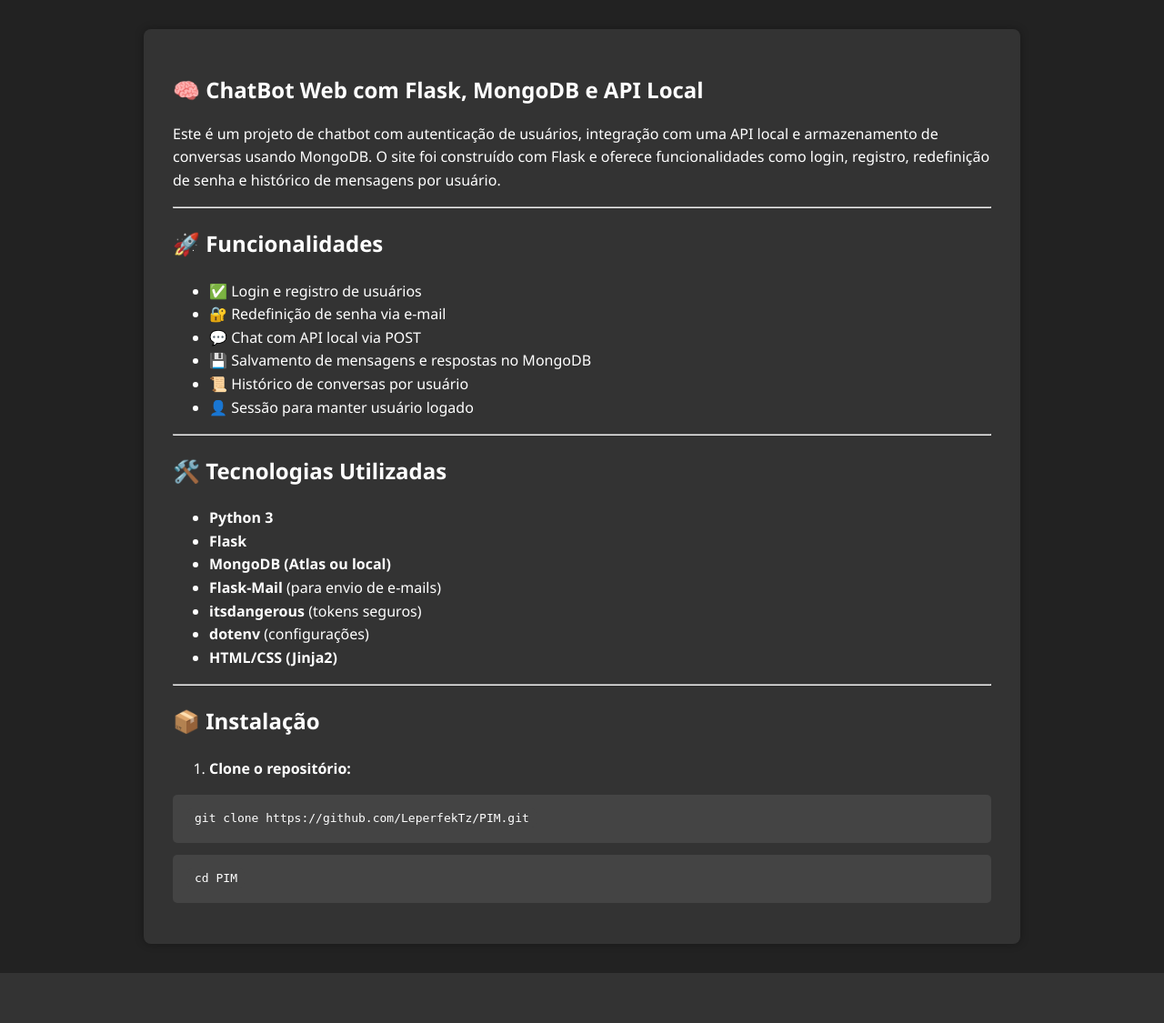
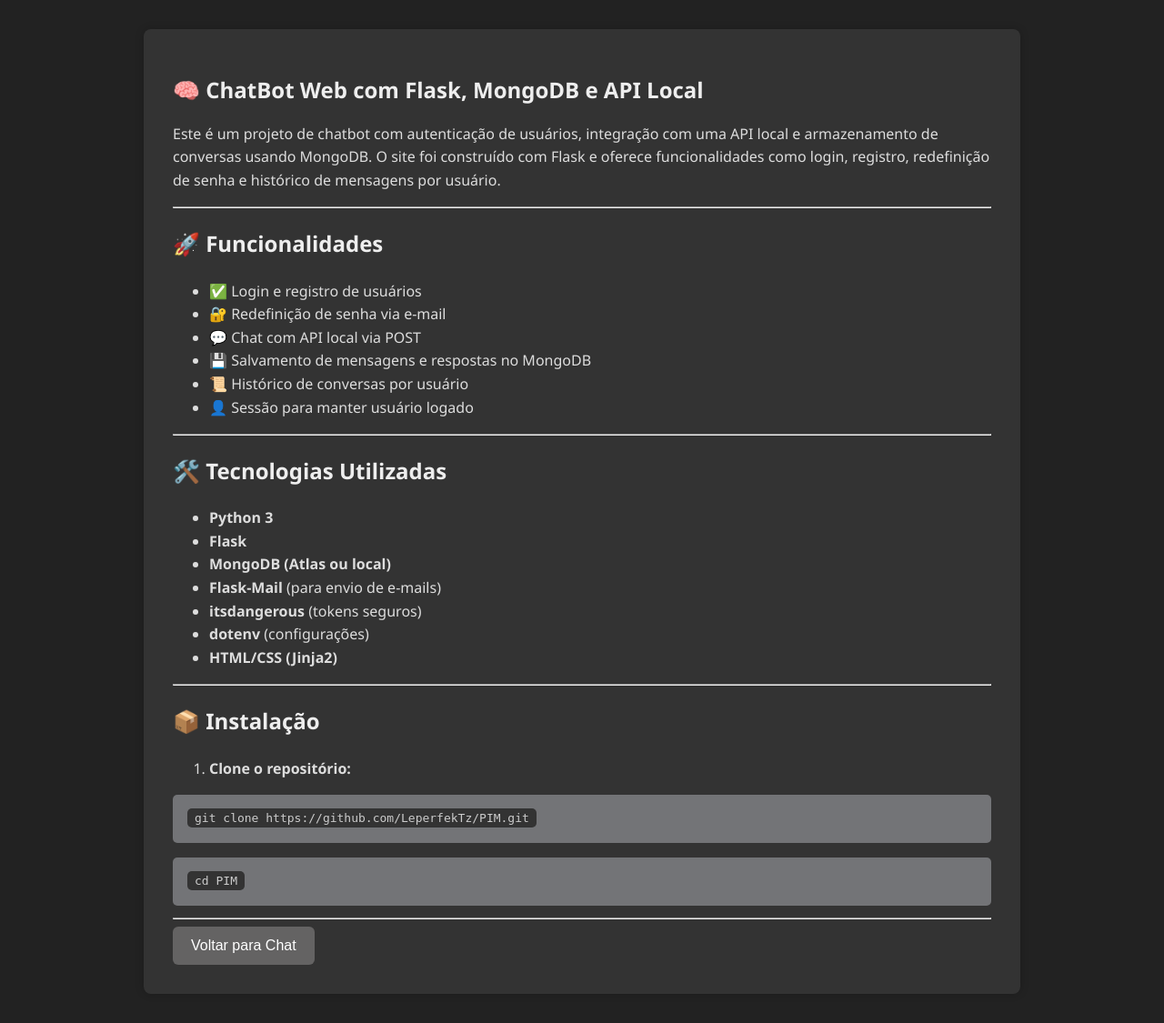
Before and after one commit to LeperfekTz/PIM, a Flask app: page /readme in a window 1280 px wide. Shown: the whole page at 91% size. Before the commit the page ends 1070 px from the top, so only its background shows below. Run offline with Flask 3, Linux system fonts and the light colour scheme.

Commit message:
update css chat

```diff
--- a/main.py
+++ b/main.py
@@ -60,6 +60,7 @@ def chat():
 @app.route('/readme')
 def readme():
     return render_template('readme.html')
+
 
 @app.route('/register', methods=['GET', 'POST'])
 def register():
--- /dev/null
+++ b/static/css/readme.css
@@ -0,0 +1,73 @@
+body {
+  font-family: 'Segoe UI', sans-serif;
+  background: #222;
+  margin: 0;
+  padding: 2rem;
+  line-height: 1.6;
+  color: #ddd;
+}
+
+h1, h2 {
+  color: #eee;
+}
+
+code, pre {
+  background: #333;
+  padding: 0.2rem 0.5rem;
+  border-radius: 5px;
+  font-family: monospace;
+  color: #ccc;
+}
+
+pre {
+  padding: 1rem;
+  overflow-x: auto;
+}
+
+ul {
+  margin-top: 0.5rem;
+}
+
+.container {
+  max-width: 900px;
+  margin: 0 auto;
+  background: #333;
+  padding: 1rem;
+  border-radius: 8px;
+  box-shadow: 0 0 10px rgba(0, 0, 0, 0.2);
+  pre {
+    background-color: #737477;
+    color: #abb2bf;
+    padding: 1rem;
+    border-radius: 5px;
+    overflow-x: auto;
+    margin-top: 1rem;
+  }
+  max-width: 900px;
+  margin: 0 auto;
+  background: #333;
+  padding: 2rem;
+  border-radius: 8px;
+  box-shadow: 0 0 10px rgba(0,0,0,0.2);
+}
+
+.tag {
+  font-size: 1.5rem;
+  color: #eee;
+}
+
+button {
+  background-color: #646363;
+  color: #ffffff;
+  border: none;
+  border-radius: 6px;
+  padding: 12px 20px;
+  font-size: 1rem;
+  cursor: pointer;
+  transition: background-color 0.3s, transform 0.2s;
+}
+
+button:hover {
+  background-color: #737477;
+  transform: scale(1.05);
+}
--- a/templates/readme.html
+++ b/templates/readme.html
@@ -3,49 +3,7 @@
 <head>
   <meta charset="UTF-8">
   <title>README - ChatBot Web</title>
-  <style>
-    body {
-      font-family: 'Segoe UI', sans-serif;
-      background: #222;
-      margin: 0;
-      padding: 2rem;
-      line-height: 1.6;
-      color: #fff;
-    }
-
-    h1, h2 {
-      color: #fff;
-    }
-
-    code, pre {
-      background: #444;
-      padding: 0.2rem 0.5rem;
-      border-radius: 5px;
-      font-family: monospace;
-    }
-
-    pre {
-      padding: 1rem;
-      overflow-x: auto;
-    }
-
-    ul {
-      margin-top: 0.5rem;
-    }
-
-    .container {
-      max-width: 900px;
-      margin: 0 auto;
-      background: #333;
-      padding: 2rem;
-      border-radius: 8px;
-      box-shadow: 0 0 10px rgba(0,0,0,0.3);
-    }
-
-    .tag {
-      font-size: 1.5rem;
-    }
-  </style>
+  <link rel="stylesheet" href="{{ url_for('static', filename='css/readme.css') }}">
 </head>
 <body>
   <div class="container">
@@ -85,8 +43,11 @@
       <li><strong>Clone o repositório:</strong></li>
     </ol>
     <pre><code>git clone https://github.com/LeperfekTz/PIM.git</code></pre>
-        <pre><code>cd PIM</code></pre>
+    <pre><code>cd PIM</code></pre>
 
+    <hr>
+
+    <button onclick="window.location.href='{{ url_for('chat') }}'">Voltar para Chat</button>
   </div>
 </body>
 </html>
```
Also changed, not shown: static/css/chat.css (+33 -1 lines), templates/chat.html (+9 -1 lines).
